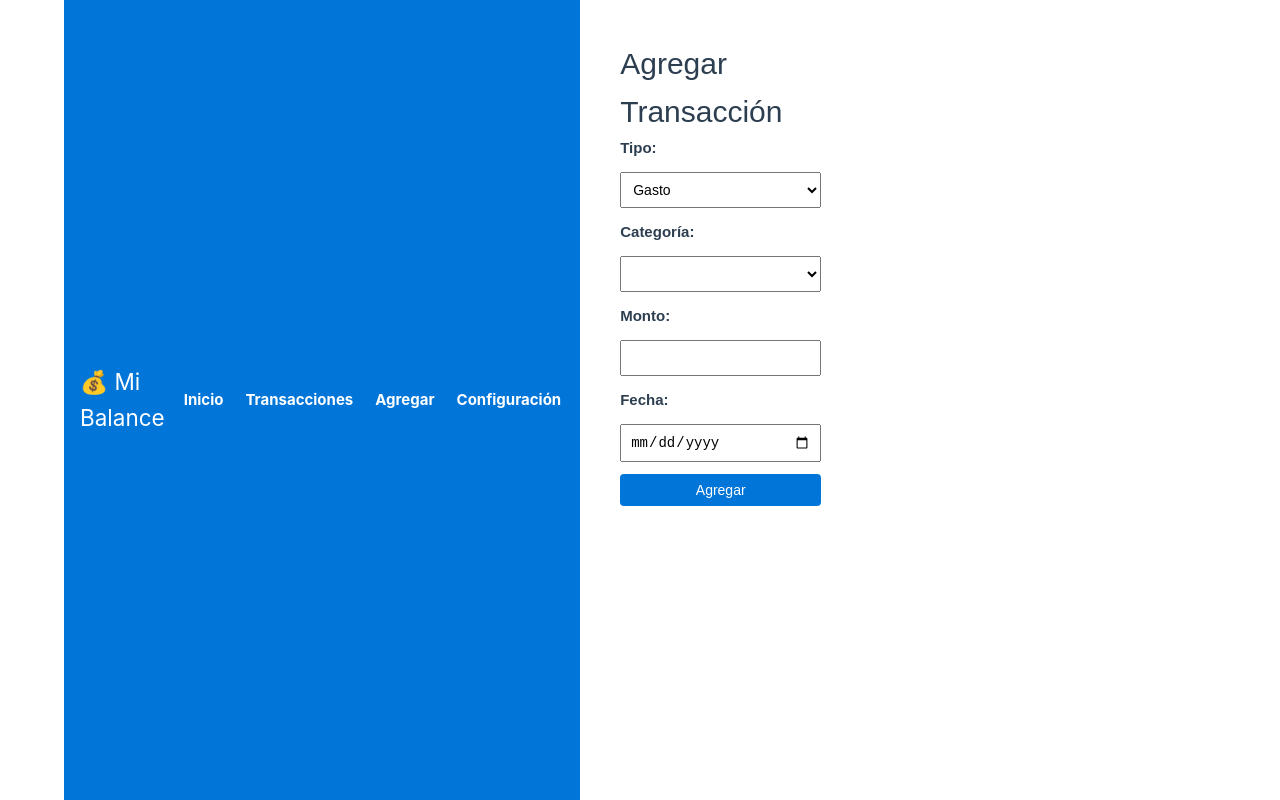
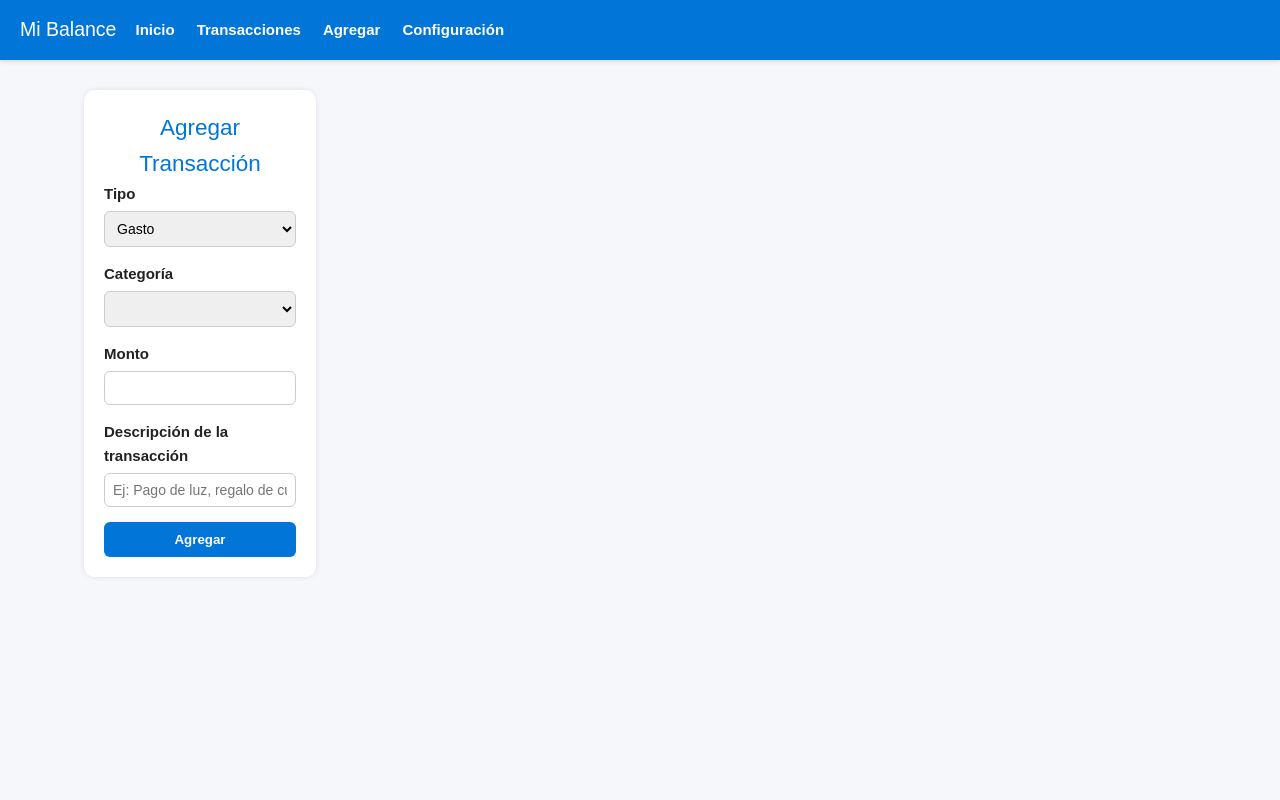
Before and after one commit to MartinIsrael05/GestorDeFinanzas, a Vue app in the folder GestorDeFinanzas/: page /add in a window 1280 px wide. Built offline with nearby package versions, Linux system fonts and the light colour scheme.

Commit message:
mejorando transacciones

```diff
--- a/GestorDeFinanzas/src/App.vue
+++ b/GestorDeFinanzas/src/App.vue
@@ -1,7 +1,7 @@
 <template>
   <div id="app">
     <header>
-      <h1>💰 Mi Balance</h1>
+      <h1>Mi Balance</h1>
       <nav>
         <RouterLink to="/">Inicio</RouterLink>
         <RouterLink to="/transactions">Transacciones</RouterLink>
@@ -21,34 +21,39 @@ import { RouterLink, RouterView } from 'vue-router'
 </script>
 
 <style>
-body {
+/* --- Reset básico --- */
+body, html, #app {
   margin: 0;
+  padding: 0;
+  height: 100%;
   font-family: Arial, sans-serif;
   background-color: #f6f7fb;
   color: #222;
 }
 
-#app {
+/* --- Header fijo arriba --- */
+header {
+  position: fixed;
+  top: 0;
+  left: 0;
+  right: 0;
+  height: 60px;
+  background-color: #0275d8;
+  color: white;
   display: flex;
-  flex-direction: column;
-  min-height: 100vh;
+  align-items: center;
+  padding: 0 20px;
+  box-shadow: 0 2px 4px rgba(0,0,0,0.1);
+  z-index: 1000;
 }
 
-/* Header */
-header {
-  background-color: #0275d8;
-  color: white;
-  padding: 16px;
-  display: flex;
-  justify-content: space-between;
-  align-items: center;
+/* Título */
+header h1 {
+  margin: 0;
+  font-size: 1.3em;
 }
 
-header h1 {
-  margin: 0;
-  font-size: 1.5em;
-}
-
+/* Navegación */
 nav a {
   color: white;
   margin-left: 16px;
@@ -60,9 +65,9 @@ nav a:hover {
   text-decoration: underline;
 }
 
-/* Main content */
+/* --- Contenido principal debajo del header --- */
 main {
-  flex: 1;
+  margin-top: 70px; /* deja espacio para el header */
   padding: 20px;
 }
 </style>
--- a/GestorDeFinanzas/src/views/AddTransactionView.vue
+++ b/GestorDeFinanzas/src/views/AddTransactionView.vue
@@ -1,89 +1,170 @@
 <template>
   <div class="add-transaction">
-    <h1>Agregar Transacción</h1>
+    <h2>Agregar Transacción</h2>
 
     <form @submit.prevent="addTransaction">
-      <label>Tipo:</label>
-      <select v-model="form.type" required>
-        <option value="income">Ingreso</option>
-        <option value="expense">Gasto</option>
-      </select>
+      <!-- Tipo -->
+      <div class="form-group">
+        <label for="type">Tipo</label>
+        <select v-model="form.type" id="type">
+          <option value="ingreso">Ingreso</option>
+          <option value="gasto">Gasto</option>
+        </select>
+      </div>
 
-      <label>Categoría:</label>
-      <select v-model="form.category" required>
-        <option v-for="cat in settingsStore.categories" :key="cat" :value="cat">
-          {{ cat }}
-        </option>
-      </select>
+      <!-- Categoría -->
+      <div class="form-group">
+        <label for="category">Categoría</label>
+        <select id="category" v-model="form.category" required>
+          <option v-for="cat in availableCategories" :key="cat" :value="cat">
+            {{ cat }}
+          </option>
+        </select>
+      </div>
 
-      <label>Monto:</label>
-      <input type="number" v-model.number="form.amount" min="1" required />
+      <!-- Monto -->
+      <div class="form-group">
+        <label for="amount">Monto</label>
+        <input
+          type="number"
+          id="amount"
+          v-model.number="form.amount"
+          min="0"
+          required
+        />
+      </div>
 
-      <label>Fecha:</label>
-      <input type="date" v-model="form.date" required />
+      <!-- Descripción -->
+      <div class="form-group">
+        <label for="description">Descripción de la transacción</label>
+        <input
+          type="text"
+          id="description"
+          v-model="form.description"
+          placeholder="Ej: Pago de luz, regalo de cumpleaños..."
+        />
+      </div>
 
       <button type="submit">Agregar</button>
     </form>
 
+    <!-- Mensaje temporal -->
     <p v-if="message" class="success">{{ message }}</p>
   </div>
 </template>
 
 <script setup>
-import { ref } from 'vue'
+import { reactive, computed, ref } from 'vue'
 import { useTransactionsStore } from '../store/transactions'
-import { useSettingsStore } from '../store/settings'
 
+// Store
 const transactionsStore = useTransactionsStore()
-const settingsStore = useSettingsStore()
 
-const form = ref({
-  type: 'expense',
+// Formulario reactivo
+const form = reactive({
+  type: 'gasto',
   category: '',
   amount: null,
-  date: ''
+  description: '',
 })
 
+// Mensaje temporal
 const message = ref('')
 
+// Categorías por tipo
+const incomeCategories = ['Sueldo', 'Venta', 'Regalo', 'Otros ingresos']
+const expenseCategories = [
+  'Comida',
+  'Transporte',
+  'Entretenimiento',
+  'Servicios',
+  'Otros gastos',
+]
+
+// Computed que devuelve las categorías según el tipo elegido
+const availableCategories = computed(() =>
+  form.type === 'ingreso' ? incomeCategories : expenseCategories
+)
+
+// Función para agregar la transacción al store
 function addTransaction() {
-  transactionsStore.addTransaction({ ...form.value })
-  message.value = 'Transacción agregada con éxito ✅'
-  form.value = { type: 'expense', category: '', amount: null, date: '' }
+  if (!form.category || !form.amount) return
+
+  // Mapear tipo a 'income' o 'expense' para el store
+  const type = form.type === 'ingreso' ? 'income' : 'expense'
+
+  transactionsStore.addTransaction({
+    type,
+    category: form.category,
+    amount: form.amount,
+    description: form.description,
+    date: new Date().toISOString().split('T')[0], // fecha actual
+  })
+
+  // Mensaje temporal
+  message.value = 'Transacción agregada ✅'
   setTimeout(() => (message.value = ''), 2000)
+
+  // Reset del formulario
+  form.category = ''
+  form.amount = null
+  form.description = ''
 }
 </script>
 
 <style scoped>
 .add-transaction {
+  max-width: 400px;
+  margin: 0 auto;
+  background-color: white;
   padding: 20px;
-  font-family: Arial, sans-serif;
+  border-radius: 10px;
+  box-shadow: 0 0 5px rgba(0, 0, 0, 0.1);
 }
-form {
-  display: flex;
-  flex-direction: column;
-  gap: 12px;
-  max-width: 400px;
+
+h2 {
+  text-align: center;
+  color: #0275d8;
 }
+
+.form-group {
+  margin-bottom: 15px;
+}
+
 label {
+  display: block;
   font-weight: bold;
+  margin-bottom: 5px;
 }
-input, select, button {
+
+input,
+select {
+  width: 100%;
   padding: 8px;
+  border: 1px solid #ccc;
+  border-radius: 6px;
   font-size: 14px;
 }
+
 button {
+  width: 100%;
   background-color: #0275d8;
   color: white;
   border: none;
-  border-radius: 4px;
+  padding: 10px;
+  border-radius: 6px;
+  font-weight: bold;
   cursor: pointer;
 }
+
 button:hover {
-  background-color: #0256a1;
+  background-color: #0256a3;
 }
+
 .success {
   margin-top: 10px;
   color: green;
+  font-weight: bold;
+  text-align: center;
 }
 </style>
--- a/GestorDeFinanzas/src/views/TransactionsView.vue
+++ b/GestorDeFinanzas/src/views/TransactionsView.vue
@@ -49,6 +49,7 @@ const settingsStore = useSettingsStore()
   margin-bottom: 8px;
   border-radius: 6px;
   background-color: #f1f1f1;
+  width: 20em;
 }
 
 .transactions li.income {
```
